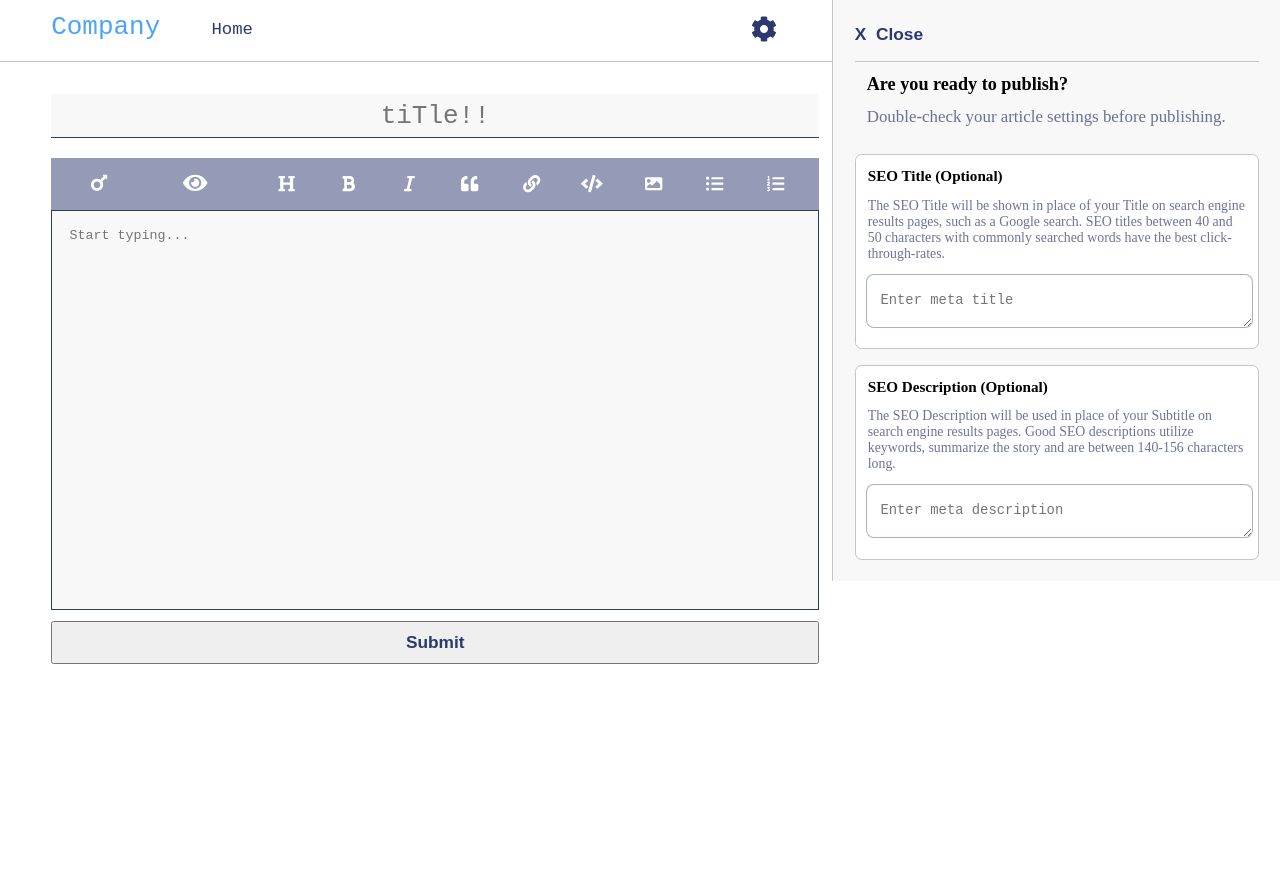
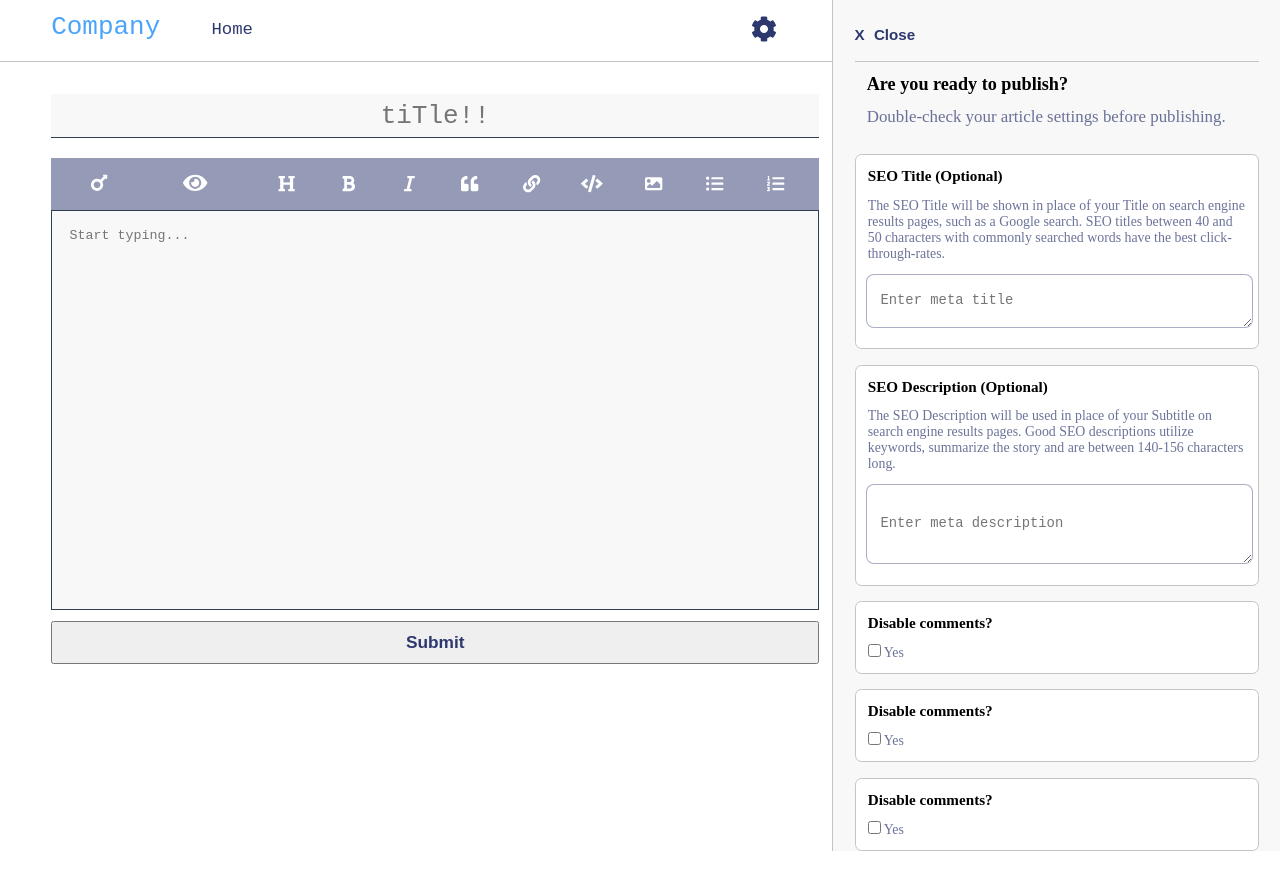
Before and after one commit to mVaibhavPrakash/ModernEditorClient, a React app: page / in a window 1280 px wide. Both pictures are taken after a click on the button 1211 px from the left and 30 px from the top of the page. Before the commit the page ends 800 px from the top, so only its background shows below. Built offline with nearby package versions, Linux system fonts and the light colour scheme.

Commit message:
added sidebar

```diff
--- a/src/components/SideNav.jsx
+++ b/src/components/SideNav.jsx
@@ -1,8 +1,9 @@
 import '../css/sideNav.css'
+import clickNav from '../js/clickNav'
 const SideNav = () => {
     return (
         <div className='sideBar'>
-            <button id="sideBar-button" onClick={()=>{document.getElementById('edit').className='editor';document.getElementsByClassName('nav')[0].style.width='100vw';}}>X <span>Close</span></button>
+            <button id="sideBar-button" onClick={clickNav}>X <span>Close</span></button>
             <div id='sideBar-content'>
                 <div id='d'>
                     <h2>Are you ready to publish?</h2>
@@ -11,12 +12,24 @@ const SideNav = () => {
                 <div className='sideBar-content-div'>
                     <h3>SEO Title (Optional)</h3>
                     <p style={{wordBreak:'break-word'}}>The SEO Title will be shown in place of your Title on search engine results pages, such as a Google search. SEO titles between 40 and 50 characters with commonly searched words have the best click-through-rates.</p>
-                    <textarea type="text" placeholder='Enter meta title' />
+                    <textarea type="text" placeholder='Enter meta title' id='textarea-seo-title'/>
                 </div>
                 <div className='sideBar-content-div'>
                     <h3>SEO Description (Optional)</h3>
                     <p style={{wordBreak:'break-word'}}>The SEO Description will be used in place of your Subtitle on search engine results pages. Good SEO descriptions utilize keywords, summarize the story and are between 140-156 characters long.</p>
-                    <textarea type="text" placeholder='Enter meta description'/>
+                    <textarea type="text" placeholder='Enter meta description' id='textarea-seo-desc'/>
+                </div>
+                <div className="sideBar-content-div">
+                    <h3>Disable comments?</h3>
+                    <p><input type="checkbox" name="Yes" id="check" /> Yes</p>
+                </div>
+                <div className="sideBar-content-div">
+                    <h3>Disable comments?</h3>
+                    <p><input type="checkbox" name="Yes" id="check" /> Yes</p>
+                </div>
+                <div className="sideBar-content-div">
+                    <h3>Disable comments?</h3>
+                    <p><input type="checkbox" name="Yes" id="check" /> Yes</p>
                 </div>
             </div>
         </div>
--- a/src/css/sideNav.css
+++ b/src/css/sideNav.css
@@ -6,21 +6,26 @@
     border-left-width: 1px;
     border-left-color: rgb(195, 197, 197);
     background-color: rgb(248, 248, 248);
-    position: fixed;
 }
 
 #sideBar-button{
-    font-size: 0.4rem;
+    font-size: 0.35rem;
     font-weight: 600;
     border: none;
-    padding-left: 0.5rem;
+    margin-left: 0.35rem;
+    padding:0.15rem;
     color: rgb(45,56,110);
     background-color:rgb(248, 248, 248);
+    cursor: pointer;
+}
+
+#sideBar-button:hover{
+    background-color: rgb(195, 197, 197);
 }
 
 #sideBar-button span{
     padding-left: 5px;
-    font-size: 0.4rem;
+    font-size: 0.35rem;
 }
 
 #sideBar-content{
@@ -81,6 +86,11 @@
     color: rgba(45,56,110,0.7);
 }
 
+#textarea-seo-desc{
+    height: 1.2rem;
+    line-height: 1.2rem;
+}
+
 .sideBar-content-div textarea:focus{
     border-color: rgba(45,56,110,1);
 }
```
